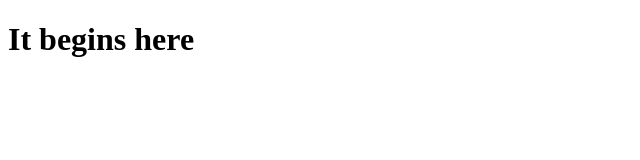
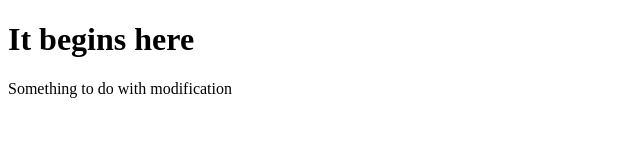
Before and after one commit to Freakwency/coursera-test, a plain HTML site: page site/index.html in a window 1280 px wide. Shown: the whole page, without its empty margins (0-640 px from the left). Drawn offline with Linux system fonts and the light colour scheme.

Commit message:
On my own

```diff
--- a/site/index.html
+++ b/site/index.html
@@ -5,5 +5,6 @@
 </head>
 <body>
 <h1>It begins here</h1>
+<p>Something to do with modification</p>
 </body>
 </html>
```
